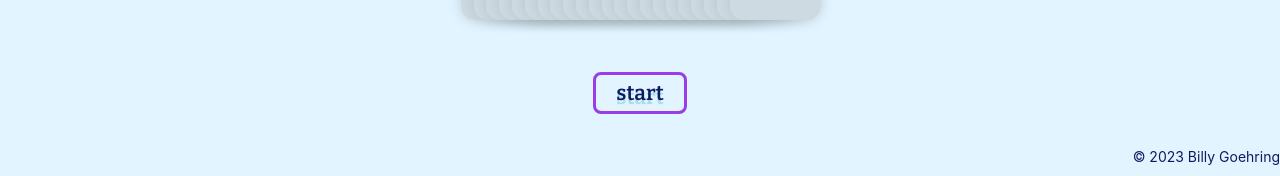
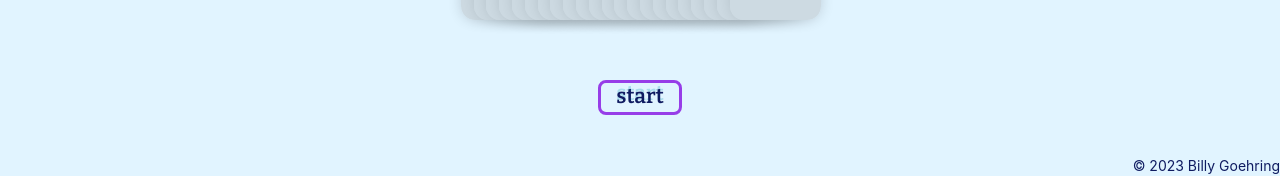
Before and after one commit to billydean/nostalgic-tarot, a React (Vite) app: page / in a window 1280 px wide. Shown: the part 524-700 px from the top of the page. Built offline with nearby package versions, Linux system fonts and the light colour scheme; no server answers; grey boxes are pictures that could not be loaded.

Commit message:
button ready

```diff
--- a/src/app/App.css
+++ b/src/app/App.css
@@ -304,7 +304,9 @@ h1 {
   }
 
   .button {
-    /* display: inline-block; */
+    display: flex;
+    flex-direction: column;
+    justify-content: center;
     position: relative;
   }
 
@@ -313,6 +315,8 @@ h1 {
     font-family: 'Bitter', serif;
     font-weight: 600;
     text-align: center;
+    height: 2.5rem;
+    width: 6rem;
   }
 
   .button-label {
@@ -321,25 +325,24 @@ h1 {
     border-radius: 8px;
     z-index: 2;
     position: relative;
-    /* display: inline-block; */
-    padding: 5px 20px;
+    display: inline-block;
+    /* padding: 5px 20px; */
 
   }
 
   .button-fill {
-    backface-visibility: hidden;
     position: absolute;
     color: #aadcec;
     /* display: inline-block; */
     z-index: 1;
     border-radius: 8px;
-    top: 4px;
-    left: 4px;
-    right: 4px;
-    bottom: 4px;
+    top: 0px;
+    left: 0px;
+    right: 0px;
+    bottom: 0px;
   }
 
-  .enabled:hover {
+  .enabled:hover > .btn.button-fill {
     background-color: #aadcec;
     box-shadow: inset 6px 6px #e1f4ff, 6px 6px #aadcec;
   }
--- a/src/app/App.jsx
+++ b/src/app/App.jsx
@@ -91,11 +91,11 @@ function App() {
             >Clear</button>
           </div> */}
           {started
-            ? <div className="button" style={{position: "relative"}} onClick={()=>clear()}>
+            ? <div className="button enabled" style={{position: "relative"}} onClick={()=>clear()}>
               <span className='btn button-label'>restart</span>
               <span className='btn button-fill'>restart</span>
             </div>
-            : <div className="button" style={{position: "relative"}} onClick={()=>{
+            : <div className={`button ${count == 5 ? "enabled" : ""}`} style={{position: "relative"}} onClick={()=>{
               if (count === 5) {
                 start()
               }
```
